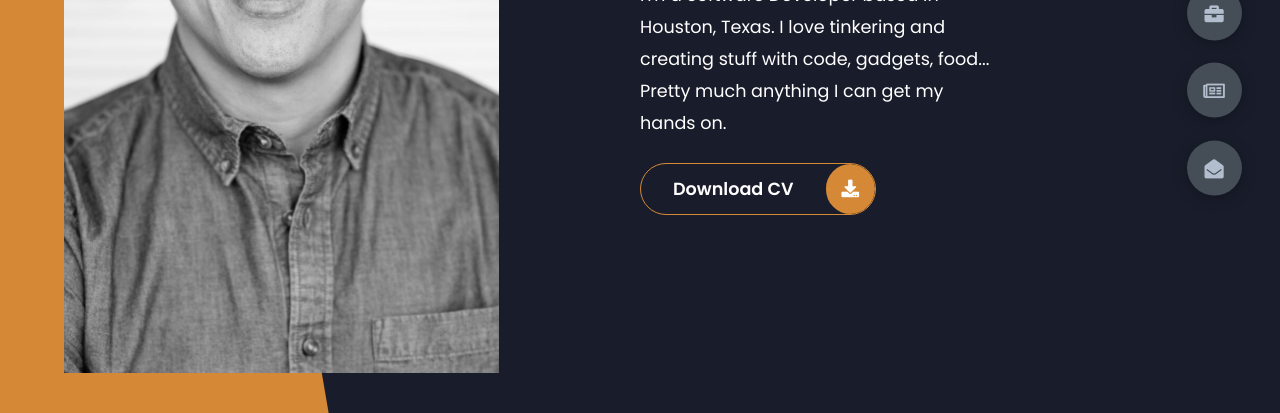
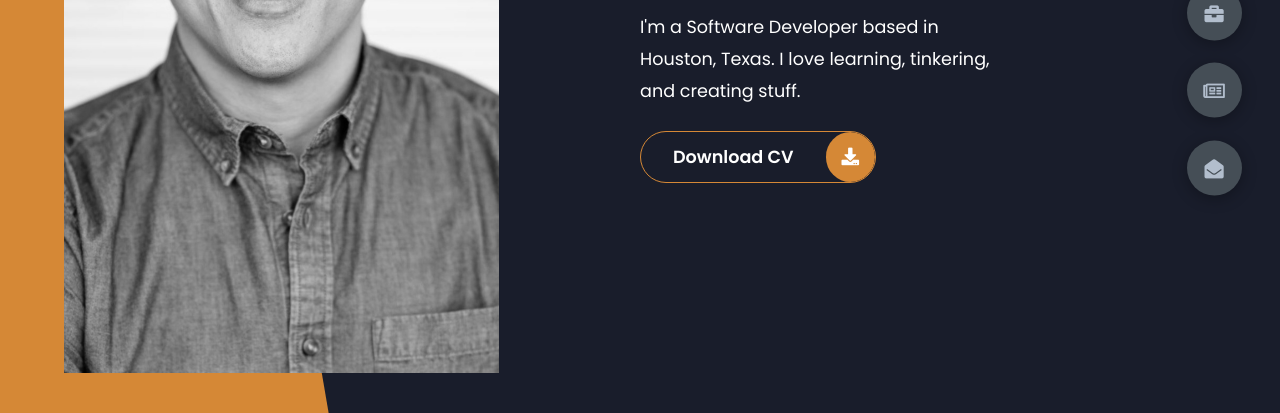
Before and after one commit to winlinworks/github.io, a plain HTML site: page index.html in a window 1280 px wide. Shown: the part 387-800 px from the top of the page. Drawn offline with Linux system fonts and the light colour scheme.

Commit message:
Updated intro

```diff
--- a/index.html
+++ b/index.html
@@ -25,7 +25,7 @@
                     Hi, I'm <span>Winston Lin.</span>
                 </h1>
                 <p>
-                    I'm a Software Developer based in Houston, Texas. I love tinkering and creating stuff with code, gadgets, food... Pretty much anything I can get my hands on.
+                    I'm a Software Developer based in Houston, Texas. I love learning, tinkering, and creating stuff.
                 </p>
                 <div class="btn-con">
                     <a href="" class="main-btn">
```
